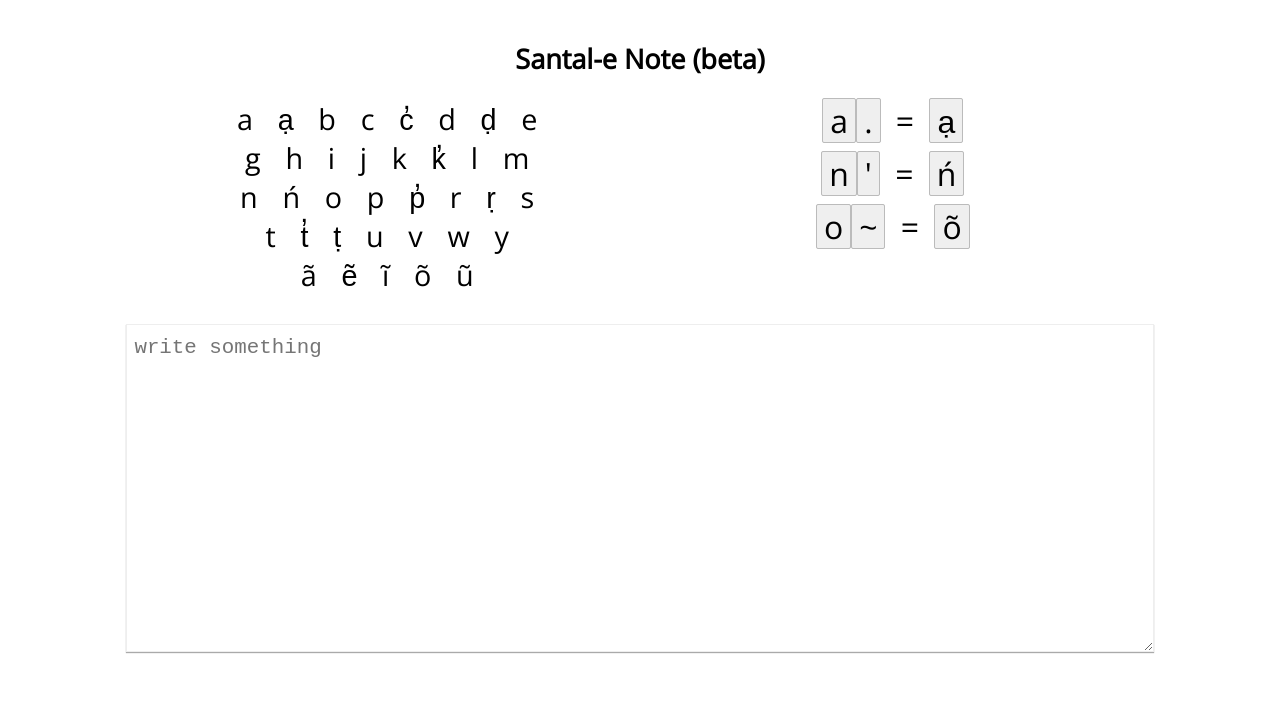
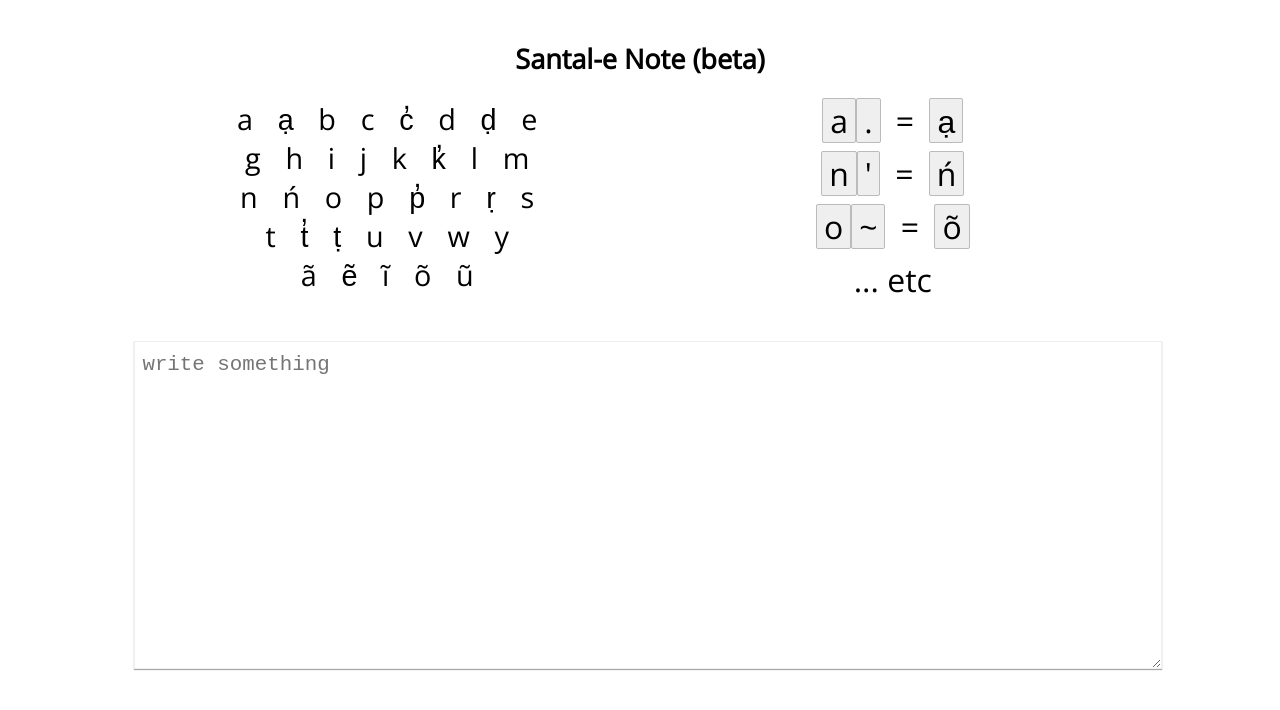
Before and after one commit to leninhasda/santali-note, a website built with webpack: page src/index.html in a window 1280 px wide. Built offline with nearby package versions, Linux system fonts and the light colour scheme.

Commit message:
Add fb comment Add wrapper and udpate css

```diff
--- a/src/css/main.css
+++ b/src/css/main.css
@@ -2,13 +2,16 @@ body {
     font-size: 18px;
     font-family: 'Open Sans', sans-serif;
 }
-
+.wrap {
+    width: 80%;
+    margin: auto;
+}
 textarea {
     font-size: 1.3rem;
     border: 1px solid #eee;
     box-shadow: 0 1px 1px #aaa;
-    width: 80%;
-    margin: 30px auto 0;
+    width: 100%;
+    margin: 30px auto 30px;
     display: block;
     padding: 7px;
     line-height: 1.5;
@@ -29,7 +32,6 @@ li {
 }
 
 div.intro {
-    width: 80%;
     margin: 40px auto 0;
     text-align: center;
 }
--- a/src/index.html
+++ b/src/index.html
@@ -8,6 +8,9 @@
     <link href="https://fonts.googleapis.com/css?family=Open+Sans" rel="stylesheet">
 </head>
 <body>
+    <div id="fb-root"></div>
+    <script async defer src="https://connect.facebook.net/en_GB/sdk.js#xfbml=1&version=v3.2"></script>
+    <div class="wrap">
         <div class="intro">
             <h2>Santal-e Note (beta)</h2>
             <div class="grid">
@@ -75,9 +78,14 @@
                         <span class="n">=</span>
                         <span>õ</span>
                     </div>
+                    <div>
+                        ... etc
+                    </div>
                 </div>
             </div>
         </div>
         <textarea name="editor" id="editor" cols="30" rows="10" placeholder="write something"></textarea>
+        <div class="fb-comments" data-href="https://apps.leninhasda.me/santali-note" data-numposts="5"></div>
+    </div>
 </body>
 </html>
```
Lines whose indentation alone changed are shown as unchanged.
